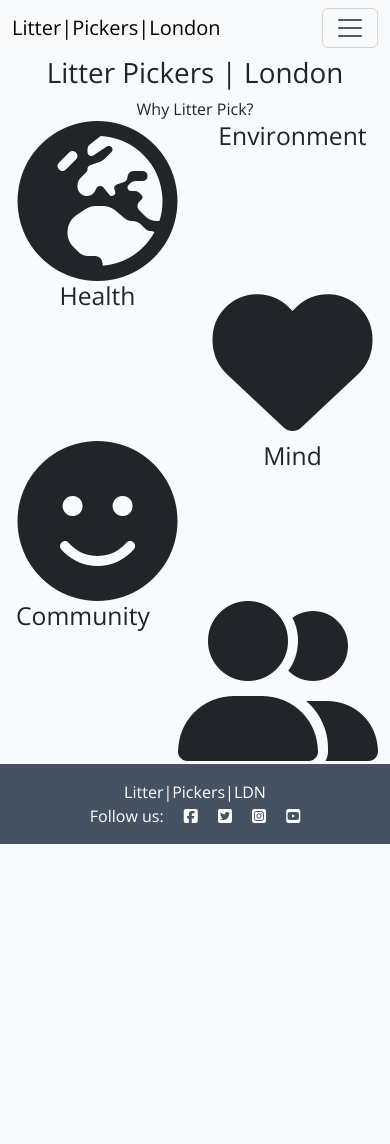
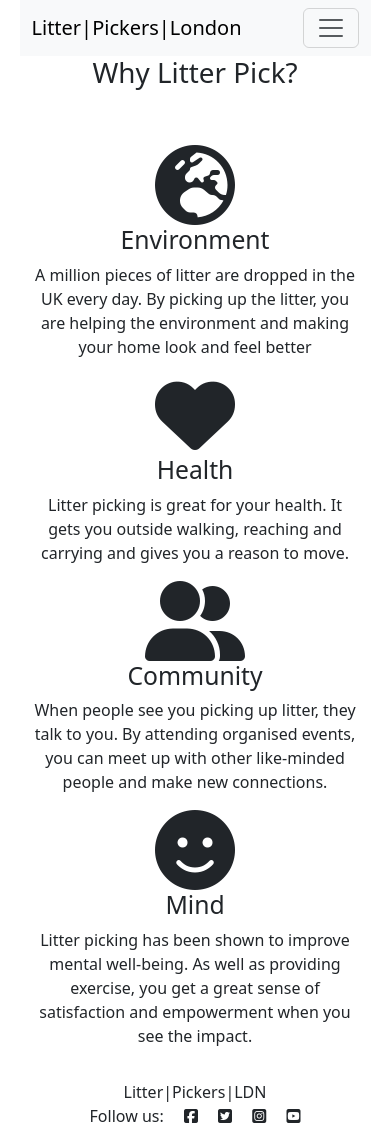
Before and after one commit to broken-helix/keep-it-tidy-london, a Django app: page / in a window 390 px wide. Before the commit the page ends 844 px from the top, so only its background shows below. Run offline with Django 3.2, Linux system fonts and the light colour scheme; some libraries are stand-ins or nearby versions.

Commit message:
Style columns on index to display responsively

```diff
--- a/static/css/style.css
+++ b/static/css/style.css
@@ -1,154 +1,15 @@
+body {
+    width: 90%;
+    margin: auto;
+}
+
+/* Alerts */
 .flash-messages {
     position: fixed;
-    z-index: 1010;
-    top: 3rem;
-    right: 1rem;
-    left: 1rem;
+    z-index: 1000;
+    width: 90%;
+    margin-top: 0.5rem;
     text-align: center;
-    margin-top: 1rem;
-  }
-
-body {
-    font-family: 'Open Sans', sans-serif;
-    background-color: #F9FAFC;
+    margin: auto;
+    flex-grow: 1;
 }
-
-.brand {
-    font-family: 'Kanit', sans-serif;
-    font-size: 1.4rem;
-    font-weight: 700;
-    color: #4A4A4F;
-}
-
-.red-o {
-    color: #E84610;
-}
-
-.thin {
-    font-weight: 300;
-}
-
-.light-bg {
-    background-color: #fff;
-}
-
-.dark-bg {
-    background-color: #445261;
-}
-
-.main-bg {
-    background-color: #F9FAFC;
-}
-
-.card {
-    border: none;
-    background-color: transparent;
-}
-
-.image-container {
-    position: relative;
-}
-
-.image-flash {
-    position: absolute;
-    bottom: 5%;
-    min-width: 30%;
-    left: -2px;
-    background-color: #23BBBB;
-}
-
-.author {
-    color: white;
-    margin: 4px;
-    text-transform: uppercase;
-}
-
-.masthead {
-    margin-top: 10px;
-    overflow: hidden;
-    position: relative;
-    display: inline-block;
-    height: 33vh;
-    width: 100%;
-}
-
-.masthead-text {
-    background-color: #339740;
-    color: white;
-    position: relative;
-}
-
-.masthead-image {
-    position: relative;
-    overflow: hidden;
-}
-
-.masthead-image:after {
-    display: none;
-    content: "";
-    position: absolute;
-    top: 0;
-    right: 90%;
-    height: 100%;
-    width: 1%;
-    background: #339740;
-/*    -webkit-transform: skew(15deg);
-    -moz-transform: skew(15deg);
-    transform: skew(15deg);*/
-    z-index: 100;
-}
-
-.event-link {
-    text-decoration: none;
-    color: #445261;
-}
-
-.event-link:hover,
-.page-link {
-    color: #E84610;
-}
-
-.event-title {
-    margin-top: 20%;
-    margin-left: 5%;
-}
-
-.event-subtitle {
-    margin-left: 5%;
-    color: lightgray;
-}
-
-.btn-signup {
-    background-color: #23BBBB;
-    color: #fff;
-}
-
-.btn-signup:hover,
-.btn-signup:active {
-    background-color: #fff;
-    color: #23BBBB;
-}
-
-.link {
-    color: #23BBBB;
-    text-decoration: none;
-}
-
-.link:hover,
-.link:active {
-    color: #445261;
-    text-decoration: underline;
-}
-
-.btn-like {
-    color: #E84610;
-    border: none;
-    background: transparent;
-}
-
-.btn-like:hover,
-.btn-like:active {
-    color: #E84610;
-    background: transparent;
-    border: none;
-}
--- a/templates/base.html
+++ b/templates/base.html
@@ -72,9 +72,9 @@
 
     <div class="container flash-messages">
         <div class="row">
-            <div class="md-8 offset-md-2">
+            <div class="col">
                 {% for message in messages %}
-                <div class="alert alert-success {{ message_tags }} alert-dismissable fade show" id="msg" role="alert">
+                <div class="alert alert-success {{ message_tags }} alert-dismissable fade show center-block" id="msg" role="alert">
                     {{ message | safe }}
                     <button type="button" class="btn-close" data-bs-dismiss="alert" aria-label="Close"></button>
                 </div>
@@ -92,8 +92,8 @@
 
     <!-- Footer -->
     <footer class="footer mt-auto py-3 dark-bg">
-        <p class="m-0 text-center text-white">Litter|Pickers|LDN</p>
-        <p class="m-0 text-center text-white">Follow us: <i class="fab fa-facebook-square ms-3"></i>
+        <p class="m-0 text-center">Litter|Pickers|LDN</p>
+        <p class="m-0 text-center">Follow us: <i class="fab fa-facebook-square ms-3"></i>
             <i class="fab fa-twitter-square ms-3"></i>
             <i class="fab fa-instagram-square ms-3"></i>
             <i class="fab fa-youtube-square ms-3"></i></p>
@@ -102,7 +102,7 @@
     <script src="https://cdn.jsdelivr.net/npm/bootstrap@5.3.0/dist/js/bootstrap.min.js" integrity="sha384-fbbOQedDUMZZ5KreZpsbe1LCZPVmfTnH7ois6mU1QK+m14rQ1l2bGBq41eYeM/fS" crossorigin="anonymous"></script>
     <script src="https://cdn.jsdelivr.net/npm/bootstrap@5.3.0/dist/js/bootstrap.bundle.min.js" integrity="sha384-geWF76RCwLtnZ8qwWowPQNguL3RmwHVBC9FhGdlKrxdiJJigb/j/68SIy3Te4Bkz" crossorigin="anonymous"></script>
     <script>
-        setTimeout(function() {
+	    setTimeout(function() {
             let messages = document.getElementById("msg");
             let alert = new bootstrap.Alert(messages);
             alert.close();
--- a/templates/index.html
+++ b/templates/index.html
@@ -5,56 +5,42 @@
 <div class="container text-center">
     <div class="row">
         <div class="col">
-            <h1>Litter Pickers | London</h1>
+            <h1>Why Litter Pick?</h1>
         </div>
     </div>
 </div>
 
-<div class="container text-center">
-    <div class="row">
-        <div class="col">
-            Why Litter Pick?
+<div class="container pt-5">
+    <div class="row text-center">
+        <div class="col-12 col-sm-6"><i class="fa-5x fa-solid fa-earth-europe"></i>
+            <h2>Environment</h2>
+            <p>A million pieces of litter are dropped in the UK every day.
+                By picking up the litter, you are helping the environment
+                and making your home look and feel better
+            </p>
         </div>
+        <div class="col-12 col-sm-6"><i class="fa-5x fa-solid fa-heart"></i>
+            <h2>Health</h2>
+            <p>Litter picking is great for your health.  It gets you
+                outside walking, reaching and carrying and gives you
+                a reason to move.
+            </p>
+        </div>
+        <div class="col-12 col-sm-6"><i class="fa-5x fa-solid fa-user-group"></i>
+            <h2>Community</h2>
+            <p>When people see you picking up litter, they talk to you.  By
+                attending organised events, you can meet up with other like-minded
+                people and make new connections.
+            </p>
+        </div>
+        <div class="col-12 col-sm-6"><i class="fa-5x fa-solid fa-face-smile"></i>
+            <h2>Mind</h2>
+            <p>Litter picking has been shown to improve mental well-being.
+                As well as providing exercise, you get a great sense of
+                satisfaction and empowerment when you see the impact.
+            </p>
+        </div>
+
     </div>
 </div>
-
-<div class="container text-center">
-    <div class="row">
-        <div class="col">
-           <i class="fa-10x fa-solid fa-earth-europe"></i>
-        </div>
-        <div class="col">
-            <h2>Environment</h2>
-        </div>
-    </div>
-
-    <div class="row">
-        <div class="col">
-            <h2>Health</h2>
-        </div>
-        <div class="col">
-            <i class="fa-10x fa-solid fa-heart"></i>
-        </div>
-    </div>
-
-    <div class="row">
-        <div class="col">
-            <i class="fa-10x fa-solid fa-face-smile"></i>
-        </div>
-        <div class="col">
-            <h2>Mind</h2>
-        </div>
-    </div>
-
-    <div class="row">
-        <div class="col">
-            <h2>Community</h2>
-        </div>
-        <div class="col">
-            <i class="fa-10x fa-solid fa-user-group"></i>
-        </div>
-    </div>
-
-</div>
-
 {%endblock%}
```
Also changed, not shown: static/css/style2.css (added, +168 -0 lines), templates/event_details.html (+4 -4 lines), litter_pickers/views.py (line endings or trailing spaces).
